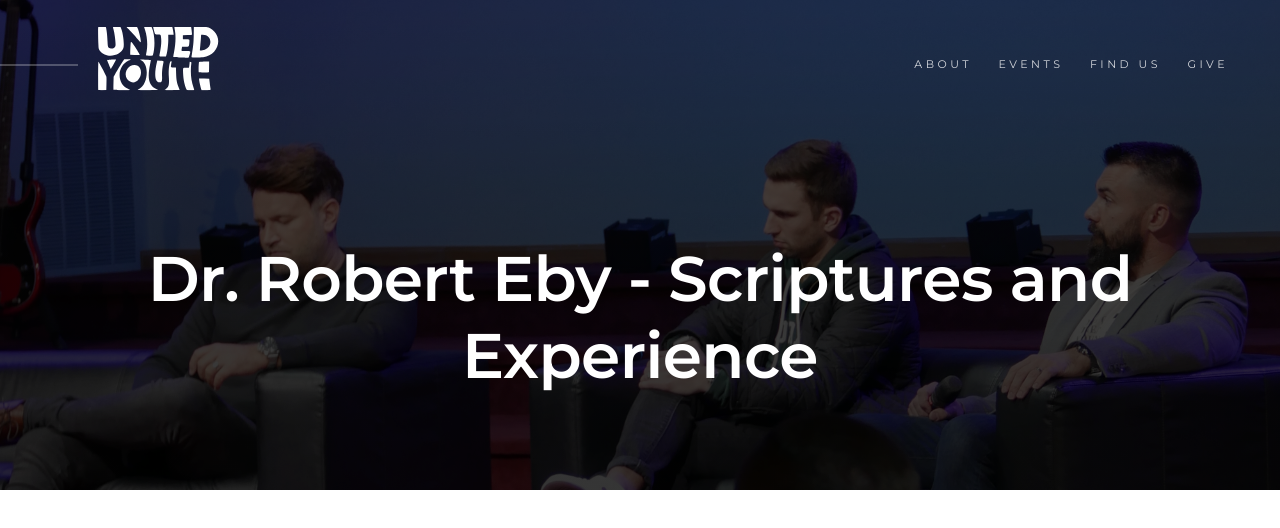
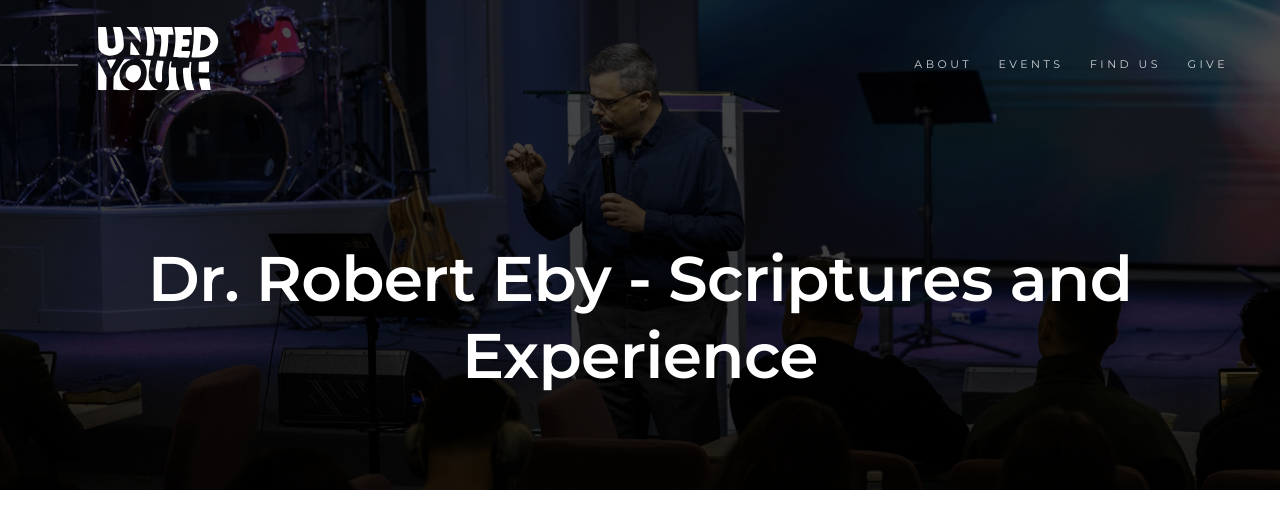
Before and after one commit to edydex/uy, a plain HTML site: page ScriptureAndExperience.html in a window 1280 px wide. Shown: the top 528 px of the page. Drawn offline with nearby package versions, Linux system fonts and the light colour scheme; grey boxes are pictures that could not be loaded.

Commit message:
Updated Scr&Exp header

```diff
--- a/ScriptureAndExperience.html
+++ b/ScriptureAndExperience.html
@@ -68,7 +68,7 @@
 
     <!-- page header
     ================================================== -->
-    <section class="page-header page-header--events">
+<section class="page-header" style="background-image: url('.../../images/events/Sriptures_and_Experience_header.jpg');">
 
         <div class="gradient-overlay"></div>
         <div class="row page-header__content">
```
Also changed, not shown: images/events/Sriptures_and_Experience_fullSize.jpg (added), images/events/Sriptures_and_Experience_header.jpg (added).
